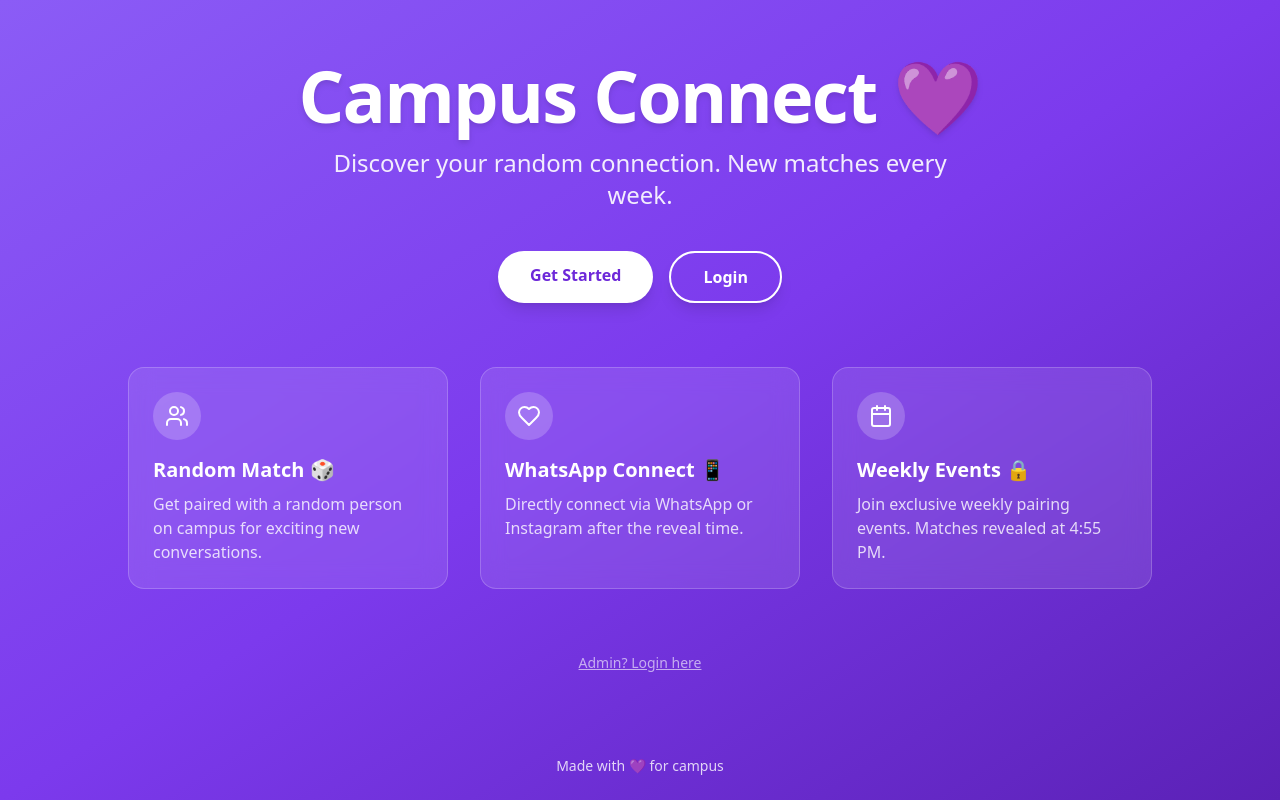
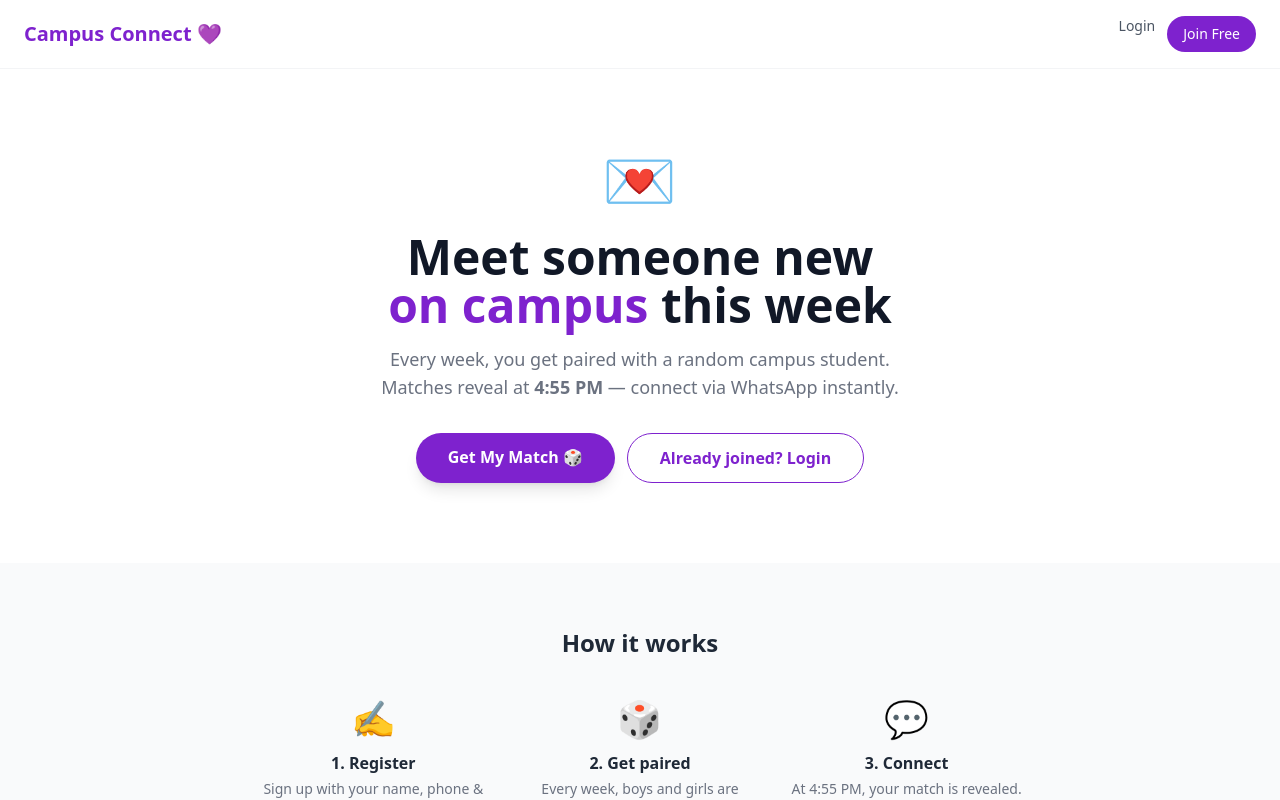
Before and after one commit to DarkKnight52703/campus-connect, a React (Vite) app in the folder client/: page / in a window 1280 px wide. Shown: the top 800 px of the page. Built offline with nearby package versions, Linux system fonts and the light colour scheme; no server answers.

Commit message:
Redesign: Landing.jsx

```diff
--- a/client/src/pages/Landing.jsx
+++ b/client/src/pages/Landing.jsx
@@ -1,53 +1,68 @@
 import React from 'react';
 import { Link } from 'react-router-dom';
-import { Heart, Users, Calendar } from 'lucide-react';
 
-const Landing = () => {
+export default function Landing() {
   return (
-    <div className="min-h-screen flex flex-col gradient-bg text-white">
-      <main className="flex-grow flex flex-col items-center justify-center p-6 text-center">
-        <h1 className="text-5xl md:text-7xl font-extrabold mb-4 tracking-tight drop-shadow-md">Campus Connect 💜</h1>
-        <p className="text-xl md:text-2xl mb-10 max-w-2xl font-light opacity-90">Discover your random connection. New matches every week.</p>
+    <div className="min-h-screen bg-white flex flex-col">
+      {/* Nav */}
+      <nav className="flex justify-between items-center px-6 py-4 border-b border-gray-100">
+        <span className="text-xl font-bold text-purple-700">Campus Connect 💜</span>
+        <div className="flex gap-3">
+          <Link to="/login" className="text-sm font-medium text-gray-600 hover:text-purple-700 transition">Login</Link>
+          <Link to="/register" className="text-sm font-medium bg-purple-700 text-white px-4 py-2 rounded-full hover:bg-purple-800 transition">Join Free</Link>
+        </div>
+      </nav>
 
-        <div className="flex flex-col sm:flex-row gap-4 mb-16">
-          <Link to="/register" className="bg-white text-primary-700 font-bold py-3 px-8 rounded-full shadow-lg hover:bg-gray-100 transition duration-300 transform hover:-translate-y-1">Get Started</Link>
-          <Link to="/login" className="bg-transparent border-2 border-white text-white font-bold py-3 px-8 rounded-full shadow-lg hover:bg-white/10 transition duration-300 transform hover:-translate-y-1">Login</Link>
-        </div>
-
-        <div className="grid grid-cols-1 md:grid-cols-3 gap-8 max-w-5xl w-full">
-          <div className="bg-white/10 backdrop-blur-md p-6 rounded-2xl text-left border border-white/20">
-            <div className="bg-white/20 w-12 h-12 rounded-full flex items-center justify-center mb-4">
-              <Users className="text-white" size={24} />
-            </div>
-            <h3 className="text-xl font-bold mb-2">Random Match 🎲</h3>
-            <p className="opacity-80">Get paired with a random person on campus for exciting new conversations.</p>
-          </div>
-
-          <div className="bg-white/10 backdrop-blur-md p-6 rounded-2xl text-left border border-white/20">
-            <div className="bg-white/20 w-12 h-12 rounded-full flex items-center justify-center mb-4">
-              <Heart className="text-white" size={24} />
-            </div>
-            <h3 className="text-xl font-bold mb-2">WhatsApp Connect 📱</h3>
-            <p className="opacity-80">Directly connect via WhatsApp or Instagram after the reveal time.</p>
-          </div>
-
-          <div className="bg-white/10 backdrop-blur-md p-6 rounded-2xl text-left border border-white/20">
-            <div className="bg-white/20 w-12 h-12 rounded-full flex items-center justify-center mb-4">
-              <Calendar className="text-white" size={24} />
-            </div>
-            <h3 className="text-xl font-bold mb-2">Weekly Events 🔒</h3>
-            <p className="opacity-80">Join exclusive weekly pairing events. Matches revealed at 4:55 PM.</p>
+      {/* Hero */}
+      <main className="flex-1 flex flex-col items-center justify-center text-center px-6 py-20">
+        <div className="max-w-xl">
+          <div className="text-6xl mb-6">💌</div>
+          <h1 className="text-4xl md:text-5xl font-extrabold text-gray-900 mb-4 leading-tight">
+            Meet someone new<br />
+            <span className="text-purple-700">on campus</span> this week
+          </h1>
+          <p className="text-gray-500 text-lg mb-8">
+            Every week, you get paired with a random campus student.<br />
+            Matches reveal at <strong>4:55 PM</strong> — connect via WhatsApp instantly.
+          </p>
+          <div className="flex flex-col sm:flex-row gap-3 justify-center">
+            <Link to="/register" className="bg-purple-700 text-white font-semibold py-3 px-8 rounded-full hover:bg-purple-800 transition shadow-lg">
+              Get My Match 🎲
+            </Link>
+            <Link to="/login" className="border border-purple-700 text-purple-700 font-semibold py-3 px-8 rounded-full hover:bg-purple-50 transition">
+              Already joined? Login
+            </Link>
           </div>
         </div>
-
-        <Link to="/admin" className="mt-16 text-sm opacity-60 hover:opacity-100 underline transition duration-300">Admin? Login here</Link>
       </main>
 
-      <footer className="text-center p-6 text-sm opacity-80">
-        Made with 💜 for campus
+      {/* How it works */}
+      <section className="bg-gray-50 px-6 py-16">
+        <div className="max-w-3xl mx-auto">
+          <h2 className="text-2xl font-bold text-center text-gray-800 mb-10">How it works</h2>
+          <div className="grid grid-cols-1 md:grid-cols-3 gap-8 text-center">
+            <div>
+              <div className="text-4xl mb-3">✍️</div>
+              <h3 className="font-semibold text-gray-800 mb-1">1. Register</h3>
+              <p className="text-gray-500 text-sm">Sign up with your name, phone & Instagram. Takes 30 seconds.</p>
+            </div>
+            <div>
+              <div className="text-4xl mb-3">🎲</div>
+              <h3 className="font-semibold text-gray-800 mb-1">2. Get paired</h3>
+              <p className="text-gray-500 text-sm">Every week, boys and girls are randomly matched by our algorithm.</p>
+            </div>
+            <div>
+              <div className="text-4xl mb-3">💬</div>
+              <h3 className="font-semibold text-gray-800 mb-1">3. Connect</h3>
+              <p className="text-gray-500 text-sm">At 4:55 PM, your match is revealed. Chat on WhatsApp or DM on Instagram.</p>
+            </div>
+          </div>
+        </div>
+      </section>
+
+      <footer className="text-center py-6 text-sm text-gray-400 border-t border-gray-100">
+        Campus Connect · Made with 💜 · <Link to="/admin" className="hover:text-purple-600">Admin</Link>
       </footer>
     </div>
   );
-};
-
-export default Landing;
+}
```
